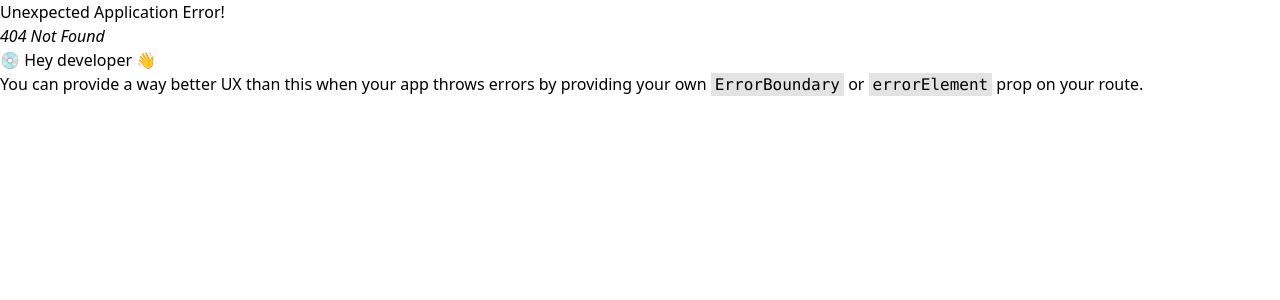
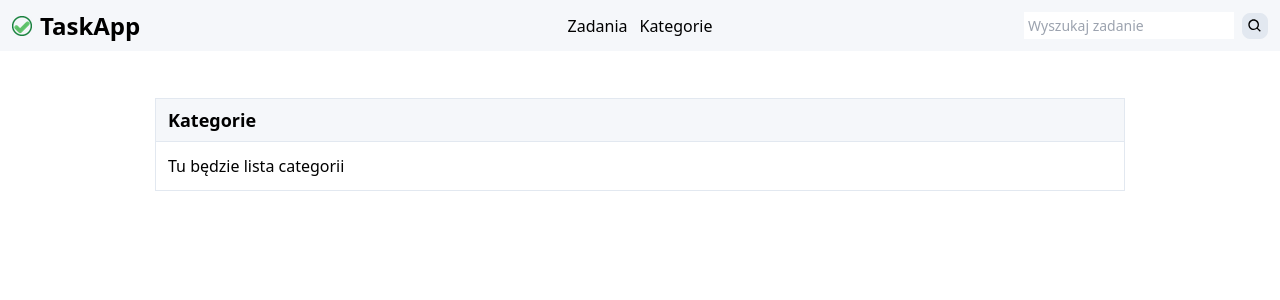
Before and after one commit to JakubM-I/todo-list-vite, a React (Vite) app: page /todo-list-vite/categories in a window 1280 px wide. Before the commit this address had no page. Shown: the top 300 px of the page. Built offline with nearby package versions, Linux system fonts and the light colour scheme.

Commit message:
Add new routes and add app menu

```diff
--- a/src/common/NavBar/index.jsx
+++ b/src/common/NavBar/index.jsx
@@ -1,3 +1,4 @@
+import { NavLink } from "react-router-dom";
 import logo from "../../assets/done-icon.png"
 import SearchBar from "../SearchBar";
 
@@ -8,7 +9,10 @@ const NavBar = () => (
             <h1 className="font-bold text-[24px]/[1] text-black">TaskApp</h1>
         </div>
         <div className="absolute top-[50%] translate-y-[-50%] left-[50%] translate-x-[-50%]">
-            <p>Menu</p>
+            <ul className="flex justify-center items-center gap-3">
+                <li><NavLink to={"/"}>Zadania</NavLink> </li>
+                <li><NavLink to={"categories"}>Kategorie</NavLink></li>
+            </ul>
         </div>
         <div className="ml-auto">
             <SearchBar />
--- a/src/features/categories/CategoryApp.jsx
+++ b/src/features/categories/CategoryApp.jsx
@@ -1,10 +1,16 @@
+import PageSection from "../../common/PageSection";
 import CategoryList from "./CategoryList"
 
 const CategoryApp = () => {
-    <div>
+
+    return(
+        <div>
         <PageSection
             title="Kategorie"
             body={<CategoryList />}
        />
     </div>
+    )
 }
+
+export default CategoryApp;
--- a/src/routes/routes.jsx
+++ b/src/routes/routes.jsx
@@ -1,4 +1,5 @@
 
+import CategoryApp from "../features/categories/CategoryApp";
 import RootElement from "../features/Root/root";
 import TaskPage from "../features/tasks/TaskPage";
 import TasksApp from "../features/tasks/TasksApp";
@@ -20,7 +21,10 @@ export const routes = [
               }
             ]
         },
-
+        {
+          path: "categories",
+          element: <CategoryApp />
+        }
       ]
 
     }
```
